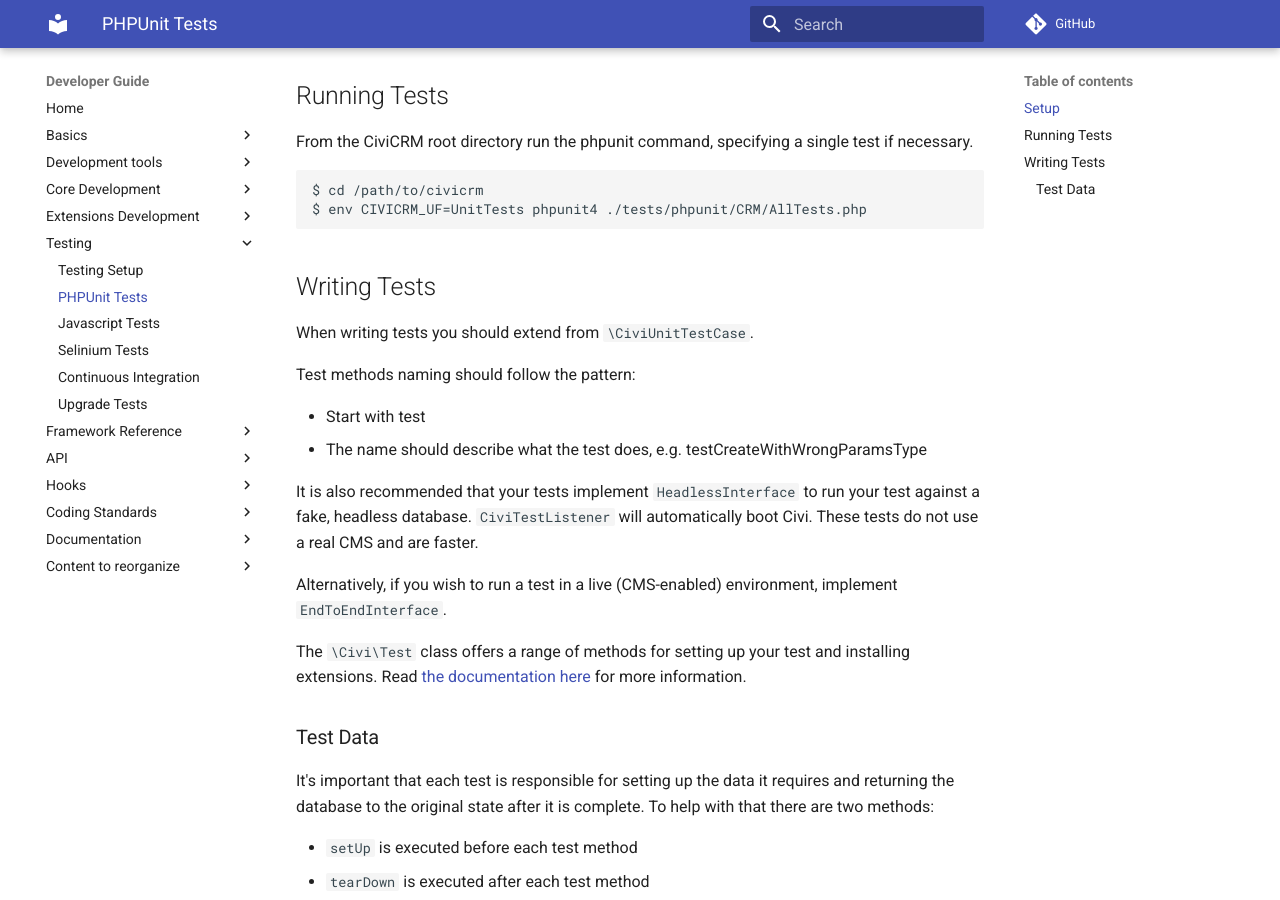
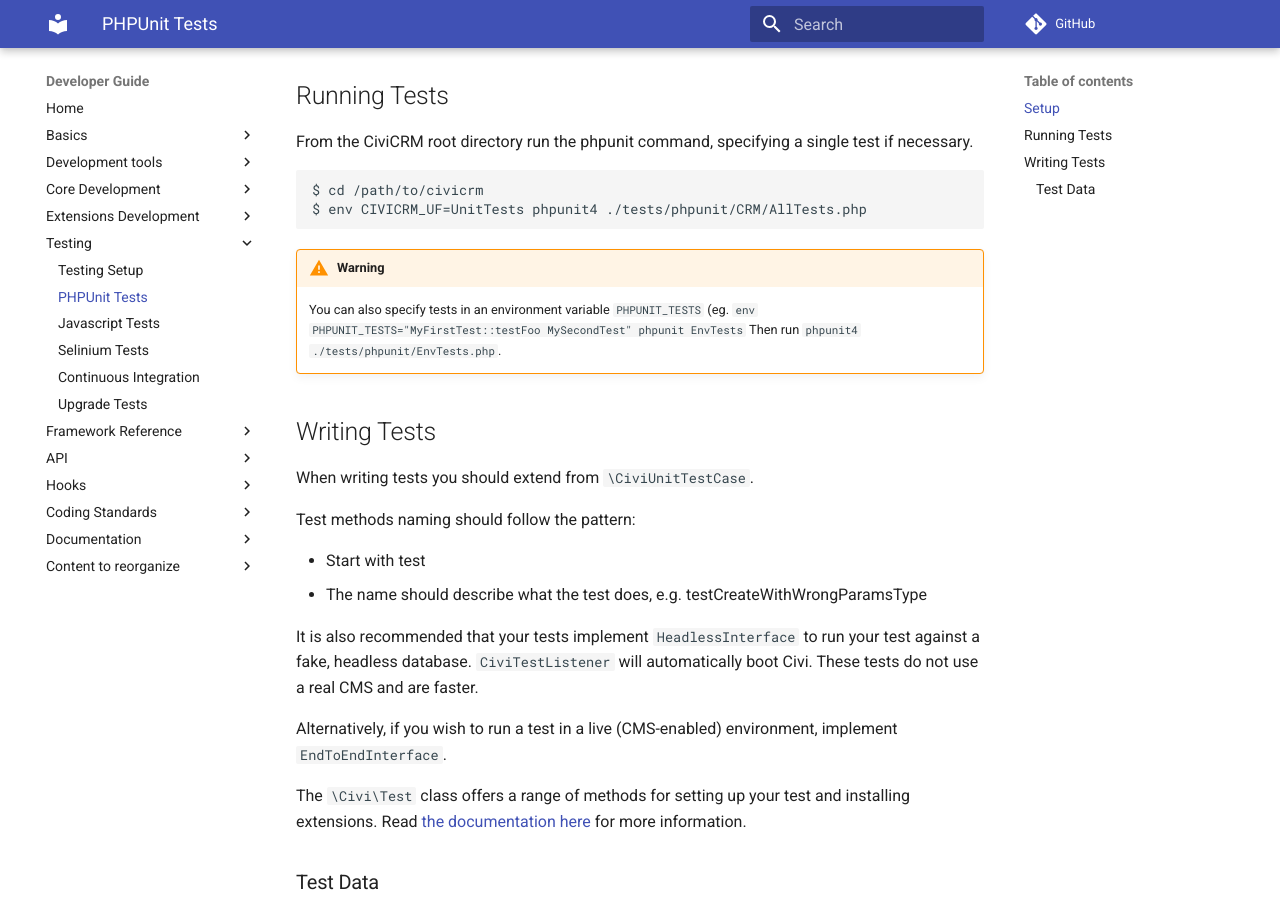
Before and after one commit to civicrm/civicrm-dev-docs, an MkDocs documentation site: the page built from docs/testing/phpunit.md, in a window 1280 px wide and 900 px high, scrolled down 968 px. Built offline with MkDocs 1.6.1 and Material for MkDocs 9.7.7, drawn with Linux system fonts in a browser that asks for light colours; comment, search, counter and statistics services are not loaded; old or Windows-style settings are respelled for this version of MkDocs.

Commit message:
Update phpunit.md

````diff
--- a/docs/testing/phpunit.md
+++ b/docs/testing/phpunit.md
@@ -47,6 +47,9 @@
 $ cd /path/to/civicrm
 $ env CIVICRM_UF=UnitTests phpunit4 ./tests/phpunit/CRM/AllTests.php
 ```
+!!! warning
+    You can also specify tests in an environment variable `PHPUNIT_TESTS` (eg. `env PHPUNIT_TESTS="MyFirstTest::testFoo MySecondTest" phpunit EnvTests`
+    Then run `phpunit4 ./tests/phpunit/EnvTests.php`.
 
 ## Writing Tests
 
````
